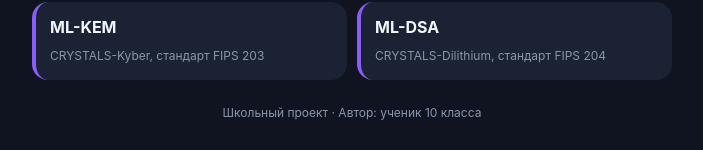
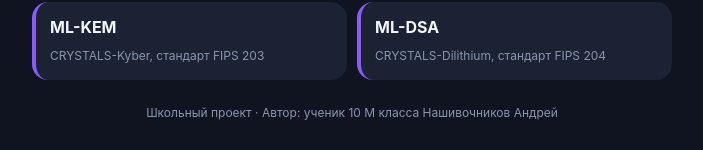
Before and after one commit to siegfried167/-cryptography_agent, a plain HTML site: page index.html in a window 1280 px wide. Shown: the part 1055-1205 px from the top of the page, without its empty margins (288-991 px from the left). Drawn offline with Linux system fonts and the light colour scheme.

```diff
--- a/index.html
+++ b/index.html
@@ -75,7 +75,7 @@
 <div id="app"></div>
 
 <script>
-const AUTHOR = "ученик 10 класса"; // впиши своё имя
+const AUTHOR = "ученик 10 М класса Нашивочников Андрей"; // впиши своё имя
 
 const CATEGORIES = {
   sym:  { title: "🔐 Симметричные шифры", c: "#4f8cff", c2: "#22d3ee",
```
